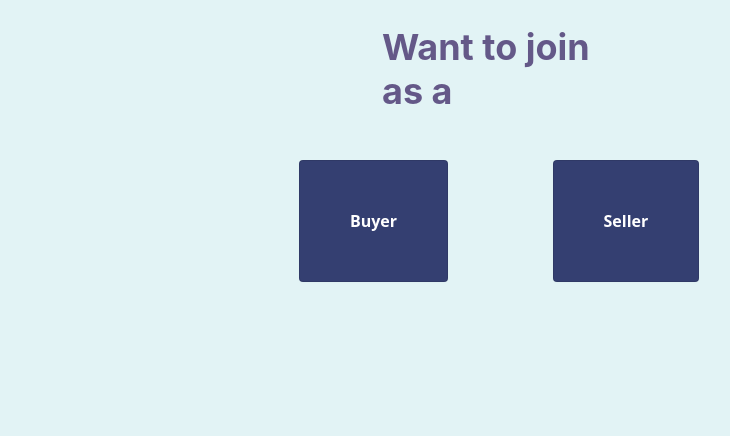
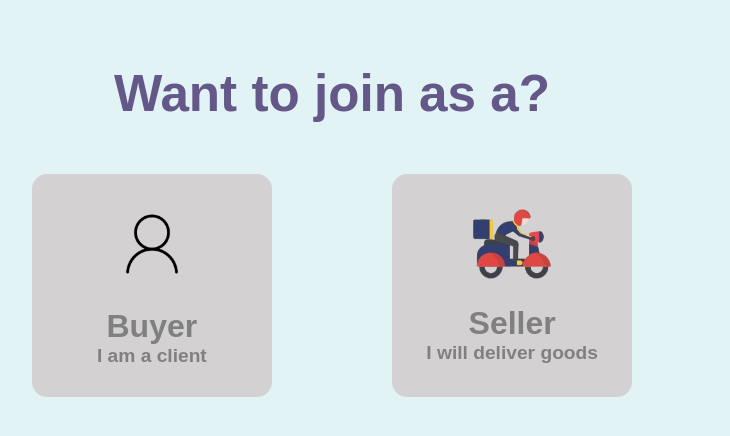
Before and after one commit to TeamCodeArena/DeliverEase, a Django app: page /get_started/ in a window 1280 px wide. Shown: the part 80-516 px from the top of the page, without its empty margins (308-1038 px from the left). Run offline with Django 4.2, Linux system fonts and the light colour scheme.

Commit message:
Redesign get_started page

```diff
--- a/main/templates/main/get_started.html
+++ b/main/templates/main/get_started.html
@@ -1,6 +1,7 @@
 {% load static %}
 <!DOCTYPE html>
 <html lang="en">
+
 <head>
   <meta charset="UTF-8">
   <meta http-equiv="X-UA-Compatible" content="IE=edge">
@@ -13,20 +14,83 @@
     <link rel="stylesheet" href="{% static "main/jobform.css" %}">
 
   <style>
-        .button-container{
+    .button-container {
       margin: auto;
       padding-top: 100px;
     }
-        #buyer_button{
+
+    #buyer_button {
       padding: 50px;
       margin-right: 100px;
     }
 
-        #seller_button{
+    #seller_button {
       padding: 50px;
     }
-        #txt-home{
-            margin-left : 100px;
+
+    #txt-home {
+      margin-left: 100px;
+    }
+    .chooseProfile{
+    /* background-color: #343F71; */
+    width: 67%;
+    margin: auto;
+    display: flex;
+    justify-content: center;
+    align-items: center;
+    flex-direction: column;
+    margin-top: 4rem;
+  }
+
+  .chooseProfile >h1{
+    font-size: 3.2rem;
+    color: #645888;
+  }
+
+  .chooseProfileImg{
+    background-color: #d3d1d1;
+  }
+  .chooseProfileImg img{
+    width: 5rem;
+    background-color: #d3d1d1;
+    padding-bottom: 20px;
+  }
+  .buyerSeller{
+    display: flex;
+    justify-content: space-between;
+    width: 70%;
+    margin-top: 3.2rem;
+  }
+  .buyer{
+    display: flex;
+    justify-content: center;
+    align-items: center;
+    flex-direction: column;
+    background-color: #d3d1d1;
+    width: 15rem;
+    padding: 30px;
+    border: 0 solid black;
+    border-radius: 15px;
+    cursor: pointer;
+  }
+  .buyerPara{
+    display: flex;
+    justify-content: center;
+    align-items: center;
+    flex-direction: column;
+    background-color: #d3d1d1;
+  }
+
+  .buyerPara >h2{
+    background-color: #d3d1d1;
+    color: gray;
+    font-size: 2rem;
+  }
+
+  .buyerPara >h3{
+    background-color: #d3d1d1;
+    color: gray;
+    font-size: 1.2rem;
   }
   </style>
 </head>
@@ -46,15 +110,42 @@
   </nav>
 
   <!-- Main content section -->
-      <div>
-        <h1 id="txt-home" class= "que">Who are you?</h1>
-        <h1 id="txt-home" class= "que">Want to join as a</h1>
 
-        <!-- This div contains buyer & seller buttons which will redirect to buyer signup & seller signup page respectively -->
-        <div class="button-container">
-            <a class="butt" id="buyer_button" href="/auth/buyer_signup">Buyer</a>
-            <a class="butt" id="seller_button" href="/auth/seller_signup">Seller</a>
+  <div class="chooseProfile">
+    <h1>Want to join as a? </h1>
+
+    <div class="buyerSeller">
+
+        <div class="buyer">
+      <!-- link korte hobe jate img e click korle onno page e redirect kore -->
+      <!-- <img src="{% static "media/homepage.jpg" %}" alt="homepageimg"  /> -->
+      <div class="chooseProfileImg">
+        <img src="{% static "media/user.png" %}" alt="image">
+      </div>
+
+        <div class="buyerPara">
+          <h2>Buyer</h2>
+          <h3>I am a client</h3>
+        </div>
+
+        </div>
+
+        <div class="buyer">
+
+        <div class="chooseProfileImg">
+          <img src="{% static "media/seller.png" %}" alt="image">
+        </div>
+
+        <div class="buyerPara">
+          <h2>Seller</h2>
+          <h3>I will deliver goods</h3>
         </div>
         </div>
+
+    </div>
+  </div>
+
+
 </body>
+
 </html>
```
Also changed, not shown: buyer/static/media/seller.png (added), buyer/static/media/user.png (added). Lines whose indentation alone changed are shown as unchanged.
